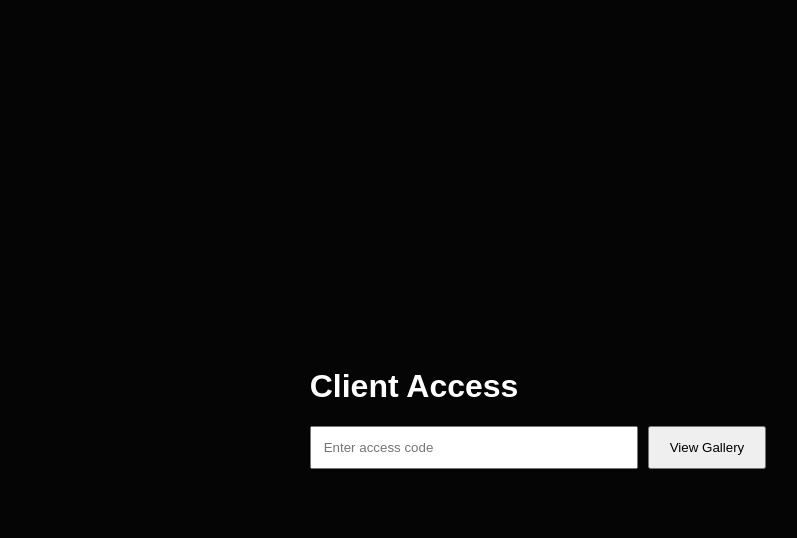
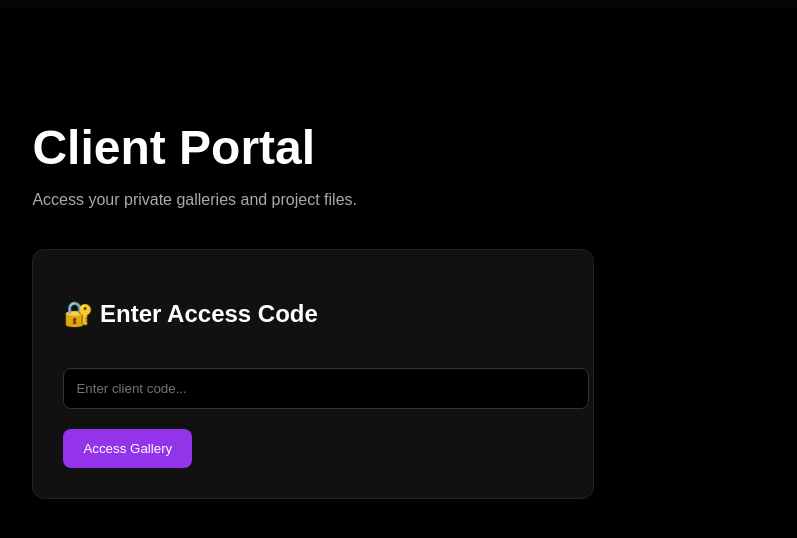
Before and after one commit to codekid0102/break-neck-media, a Next.js app: page /client-access in a window 1280 px wide. Shown: the top 538 px of the page, without its empty margins (102-899 px from the left). Built offline with nearby package versions, Linux system fonts and the light colour scheme.

Commit message:
Improve homepage design with hero, navbar, and featured work

```diff
--- a/app/client-access/page.tsx
+++ b/app/client-access/page.tsx
@@ -1,33 +1,69 @@
-export default function ClientAccessPage() {
+export default function ClientPortal() {
   return (
-    <main
-      style={{
-        minHeight: "100vh",
-        display: "flex",
-        justifyContent: "center",
-        alignItems: "center",
-      }}
-    >
-      <div>
-        <h1>Client Access</h1>
+    <main style={styles.wrapper}>
+      <h1 style={styles.title}>Client Portal</h1>
+
+      <p style={styles.subtitle}>
+        Access your private galleries and project files.
+      </p>
+
+      <div style={styles.card}>
+        <h2>🔐 Enter Access Code</h2>
 
         <input
-          placeholder="Enter access code"
-          style={{
-            padding: "12px",
-            width: "300px",
-          }}
+          placeholder="Enter client code..."
+          style={styles.input}
         />
 
-        <button
-          style={{
-            marginLeft: "10px",
-            padding: "12px 20px",
-          }}
-        >
-          View Gallery
-        </button>
+        <button style={styles.button}>Access Gallery</button>
       </div>
     </main>
   );
 }
+
+const styles: Record<string, React.CSSProperties> = {
+  wrapper: {
+    padding: "80px 10%",
+    background: "#000",
+    color: "#fff",
+    minHeight: "100vh",
+  },
+
+  title: {
+    fontSize: "3rem",
+    marginBottom: "10px",
+  },
+
+  subtitle: {
+    color: "#aaa",
+    marginBottom: "40px",
+  },
+
+  card: {
+    maxWidth: "500px",
+    background: "#111",
+    border: "1px solid #222",
+    padding: "30px",
+    borderRadius: "12px",
+  },
+
+  input: {
+    width: "100%",
+    padding: "12px",
+    marginTop: "20px",
+    marginBottom: "20px",
+    borderRadius: "8px",
+    border: "1px solid #333",
+    background: "#000",
+    color: "#fff",
+  },
+
+  button: {
+    padding: "12px 20px",
+    background: "#9333ea",
+    color: "#fff",
+    border: "none",
+    borderRadius: "8px",
+    cursor: "pointer",
+  },
+};
```
Also changed, not shown: app/admin/page.tsx (+58 -11 lines).
